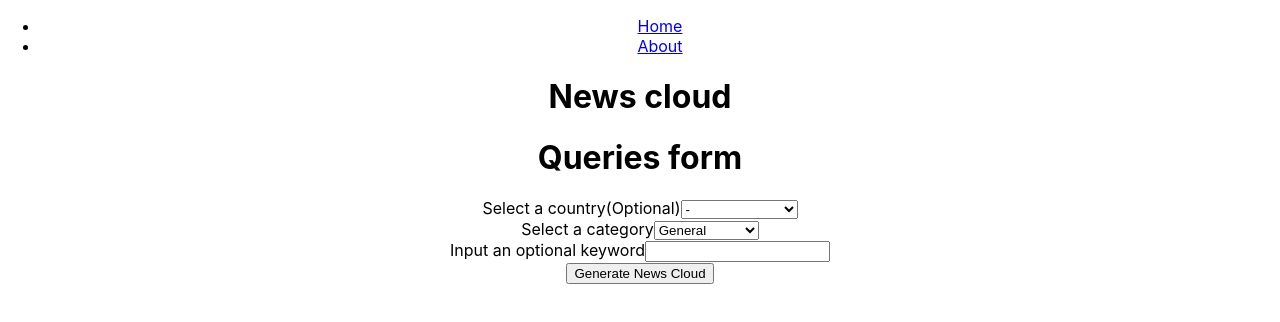
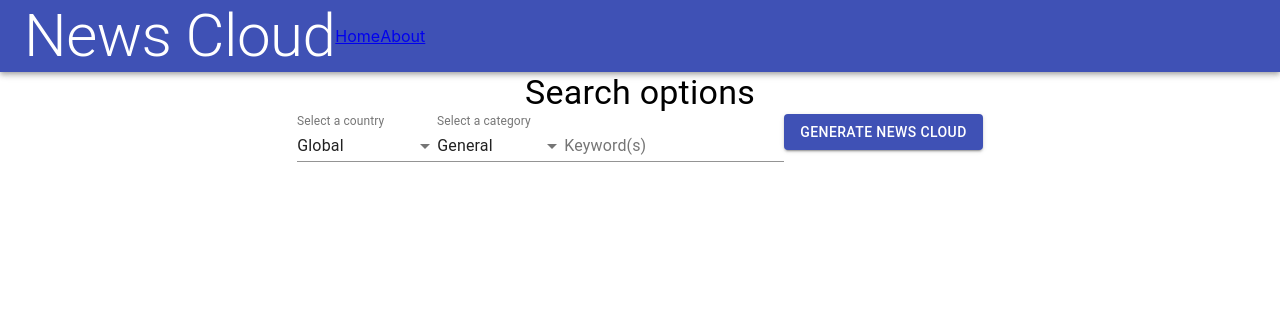
Before and after one commit to LZher385/news-cloud, a React (Create React App) app in the folder frontend/: page / in a window 1280 px wide. Shown: the top 322 px of the page. Built offline with nearby package versions, Linux system fonts and the light colour scheme; no server answers.

Commit message:
fixed some bugs, added some structure

```diff
--- a/frontend/package.json
+++ b/frontend/package.json
@@ -3,6 +3,7 @@
   "version": "0.1.0",
   "private": true,
   "dependencies": {
+    "@material-ui/core": "^4.11.4",
     "@testing-library/jest-dom": "^5.14.1",
     "@testing-library/react": "^11.2.7",
     "@testing-library/user-event": "^12.8.3",
@@ -10,7 +11,6 @@
     "bootstrap": "^4.6.0",
     "newsapi": "^2.4.1",
     "react": "^17.0.2",
-    "react-bootstrap": "^1.6.1",
     "react-dom": "^17.0.2",
     "react-router-dom": "^5.2.0",
     "react-scripts": "^1.1.5",
--- a/frontend/src/App.js
+++ b/frontend/src/App.js
@@ -1,32 +1,34 @@
-import React from 'react'
-import './App.css';
-import {
-  BrowserRouter as Router,
-  Switch,
-  Route,
-  Link
-} from 'react-router-dom';
+import React from "react";
+import "./App.css";
+import { BrowserRouter as Router, Switch, Link, Route } from "react-router-dom";
+
+import { AppBar, Typography, Toolbar } from "@material-ui/core";
 
 //pages
-import Home from './components/Home';
-import About from './components/About';
-import Error from './components/Error'
+import Home from "./components/Home";
+import About from "./components/About";
+import Error from "./components/Error";
 // navbar
-import Navbar from './components/Navbar';
 
 function App() {
   return (
     <Router>
       <div className="App">
-        <Navbar />
+        <AppBar position="static">
+          <Toolbar>
+            <Typography variant="h2">News Cloud</Typography>
+            <Link to="/">Home</Link>
+            <Link to="/about">About</Link>
+          </Toolbar>
+        </AppBar>
         <Switch>
-          <Route exact path='/'>
+          <Route exact path="/">
             <Home />
           </Route>
-          <Route path='/about'>
+          <Route path="/about">
             <About />
           </Route>
-          <Route path='*'>
+          <Route path="*">
             <Error />
           </Route>
         </Switch>
--- a/frontend/src/components/Home.js
+++ b/frontend/src/components/Home.js
@@ -3,57 +3,58 @@ import axios from "axios";
 
 import QueriesForm from "./QueriesForm";
 import KeywordData from "./KeywordData";
-import { TagCloud } from "react-tagcloud";
+import WordCloud from "./WordCloud";
+
+import { Typography } from "@material-ui/core";
 
 const Home = () => {
-  const [queries, setQueries] = React.useState({
+  const queries = React.useRef({
     country: "",
     category: "general",
-    keyword: "",
+    keywords: "",
   });
-  const [countArr, setCountArr] = React.useState(null);
+  const dataArr = React.useRef(null);
   const [data, setData] = React.useState(null);
   const [keywordObj, setKeywordObj] = React.useState(null);
   const [showKeywordModal, setShowKeywordModal] = React.useState(false);
+  const [showCloud, setShowCloud] = React.useState(false);
+
+  React.useEffect(() => {
+    generateCloud();
+  }, []);
 
   const generateCloud = () => {
-    //console.log(queries);
+    console.log("queries");
+    console.log(queries.current);
+    setShowCloud(false);
     axios
       .get(
-        `http://localhost:3001/generate?category=${queries.category}&country=${queries.country}&keyword=${queries.keyword}`
+        `http://localhost:3001/generate?category=${queries.current.category}&country=${queries.current.country}&keywords=${queries.current.keywords}`
       )
       .then((res) => {
         const { countArr } = res.data; //wordmap not needed at all?
-        setCountArr(countArr);
+        console.log(res.data);
+        dataArr.current = countArr;
+        console.log(dataArr.current);
         setData(
-          countArr.slice(0, 50).map((obj, index) => {
+          dataArr.current.map((obj, index) => {
             // should probably slice in backend to reduce data
-            return { value: obj.keyword, count: obj.count, key: index };
+            return { value: obj.keyword, count: obj.count, key: `${index}` };
           })
         );
+        setShowCloud(true);
       });
   };
   const keywordClick = (tag) => {
     console.log(`'${tag.value}' was selected`);
-    setKeywordObj(countArr[parseInt(tag.key, 10)]);
+    console.log(tag.key);
+    setKeywordObj(dataArr.current[parseInt(tag.key, 10)]);
     setShowKeywordModal(true);
   };
 
   return (
     <div>
-      <h1>News cloud</h1>
-      <QueriesForm setQueries={setQueries} queries={queries} />
-      <button type="button" onClick={generateCloud}>
-        Generate News Cloud
-      </button>
-      {data && (
-        <TagCloud
-          minSize={12}
-          maxSize={35}
-          tags={data}
-          onClick={keywordClick}
-        ></TagCloud>
-      )}
+      {showCloud && <WordCloud keywordClick={keywordClick} data={data} />}
       {showKeywordModal && (
         <KeywordData
           keywordObj={keywordObj}
@@ -61,6 +62,7 @@ const Home = () => {
           setShowKeywordModal={setShowKeywordModal}
         ></KeywordData>
       )}
+      <QueriesForm queries={queries} generateCloud={generateCloud} />
     </div>
   );
 };
--- a/frontend/src/components/KeywordData.js
+++ b/frontend/src/components/KeywordData.js
@@ -1,16 +1,11 @@
 import React from "react";
-import Modal from "react-bootstrap/Modal";
 
 const KeywordData = ({ showKeywordModal, setShowKeywordModal, keywordObj }) => {
   const { keyword, titles, urls, descriptions, urlToImages } = keywordObj;
 
   return (
     <div>
-      <Modal show={showKeywordModal} onHide={() => setShowKeywordModal(false)}>
-        <Modal.Header closeButton>
-          <Modal.Title>{`${keyword}`}</Modal.Title>
-        </Modal.Header>
-        <Modal.Body>
+      <button onClick={() => setShowKeywordModal(false)}>Close</button>
       {titles.map((title, index) => {
         return (
           <div>
@@ -20,8 +15,6 @@ const KeywordData = ({ showKeywordModal, setShowKeywordModal, keywordObj }) => {
           </div>
         );
       })}
-        </Modal.Body>
-      </Modal>
     </div>
   );
 };
--- a/frontend/src/components/QueriesForm.js
+++ b/frontend/src/components/QueriesForm.js
@@ -1,26 +1,36 @@
 import React from "react";
+import {
+  TextField,
+  Button,
+  NativeSelect,
+  InputLabel,
+  FormControl,
+  Typography,
+} from "@material-ui/core";
 
-const QueriesForm = ({ queries, setQueries }) => {
+const QueriesForm = ({ queries, generateCloud }) => {
+  const submitForm = (e) => {
+    e.preventDefault();
+    generateCloud();
+  };
   return (
     <div>
-      <h1>Queries form</h1>
-      <form onSubmit={(e) => e.preventDefault()}>
-        <div>
-          <label for="countriesList">Select a country(Optional)</label>
-          <select
-            name="countriesList"
-            id="countriesList"
+      <Typography variant="h4">Search options</Typography>
+      <form onSubmit={submitForm}>
+        <FormControl>
+          <InputLabel id="countriesList">Select a country</InputLabel>
+          <NativeSelect
+            labelId="countriesList"
+            id="countriesListSelect"
+            defaultValue="global"
             onChange={(e) =>
-              setQueries({
-                ...queries,
-                country:
-                  e.target.value === "-" ? queries.country : e.target.value,
+              (queries.current = {
+                ...queries.current,
+                country: e.target.value === "global" ? "" : e.target.value,
               })
             }
           >
-            <option value="-" selected>
-              -
-            </option>
+            <option value="global">Global</option>
             <option value="au">Australia</option>
             <option value="ca">Canada</option>
             <option value="my">Malaysia</option>
@@ -28,39 +38,47 @@ const QueriesForm = ({ queries, setQueries }) => {
             <option value="sg">Singapore</option>
             <option value="gb">United Kingdom</option>
             <option value="us">America</option>
-          </select>
-        </div>
-        <div>
-          <label for="categoryList">Select a category</label>
-          <select
-            name="categoryList"
-            id="categoryList"
+          </NativeSelect>
+        </FormControl>
+        <FormControl>
+          <InputLabel id="categoryList">Select a category</InputLabel>
+          <NativeSelect
+            labelId="categoryList"
+            id="categoryListSelect"
+            defaultValue="general"
             onChange={(e) =>
-              setQueries({ ...queries, category: e.target.value })
+              (queries.current = {
+                ...queries.current,
+                category: e.target.value,
+              })
             }
           >
             <option value="business">Business</option>
             <option value="entertainment">Entertainment</option>
-            <option value="general" selected>
-              General
-            </option>
+            <option value="general">General</option>
             <option value="health">Health</option>
             <option value="science">Science</option>
             <option value="sports">Sports</option>
             <option value="technology">Technology</option>
-          </select>
-        </div>
-        <div>
-          <label for="keyword">Input an optional keyword</label>
-          <input
+          </NativeSelect>
+        </FormControl>
+        <FormControl>
+          <TextField
+            id="keywordsField"
             type="text"
-            id="keyword"
-            name="keyword"
-            onChange={(e) =>
-              setQueries({ ...queries, keyword: e.target.value })
-            }
-          ></input>
-        </div>
+            name="keywords"
+            label="Keyword(s)"
+            onChange={(e) => {
+              queries.current = {
+                ...queries.current,
+                keywords: e.target.value,
+              };
+            }}
+          />
+        </FormControl>
+        <Button color="primary" variant="contained" type="submit">
+          Generate news cloud
+        </Button>
       </form>
     </div>
   );
--- /dev/null
+++ b/frontend/src/components/WordCloud.js
@@ -0,0 +1,18 @@
+import React from "react";
+
+import { TagCloud } from "react-tagcloud";
+
+const WordCloud = ({ keywordClick, data }) => {
+  return (
+    <div>
+      <TagCloud
+        minSize={12}
+        maxSize={35}
+        tags={data}
+        onClick={keywordClick}
+      ></TagCloud>
+    </div>
+  );
+};
+
+export default WordCloud;
```
Also changed, not shown: 2 other files (tests, documents, lock files or other folders). Lines whose indentation alone changed are shown as unchanged.
